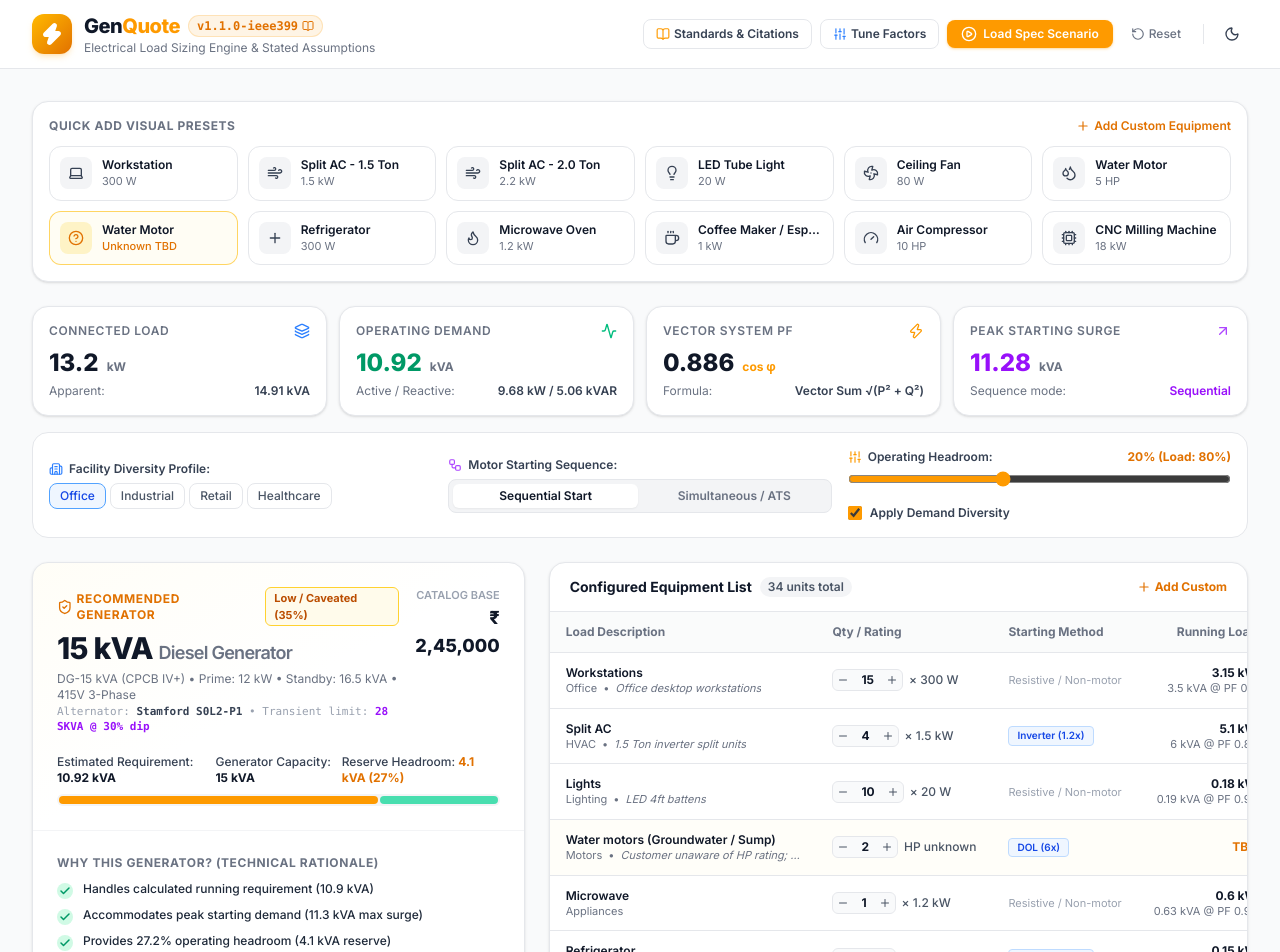
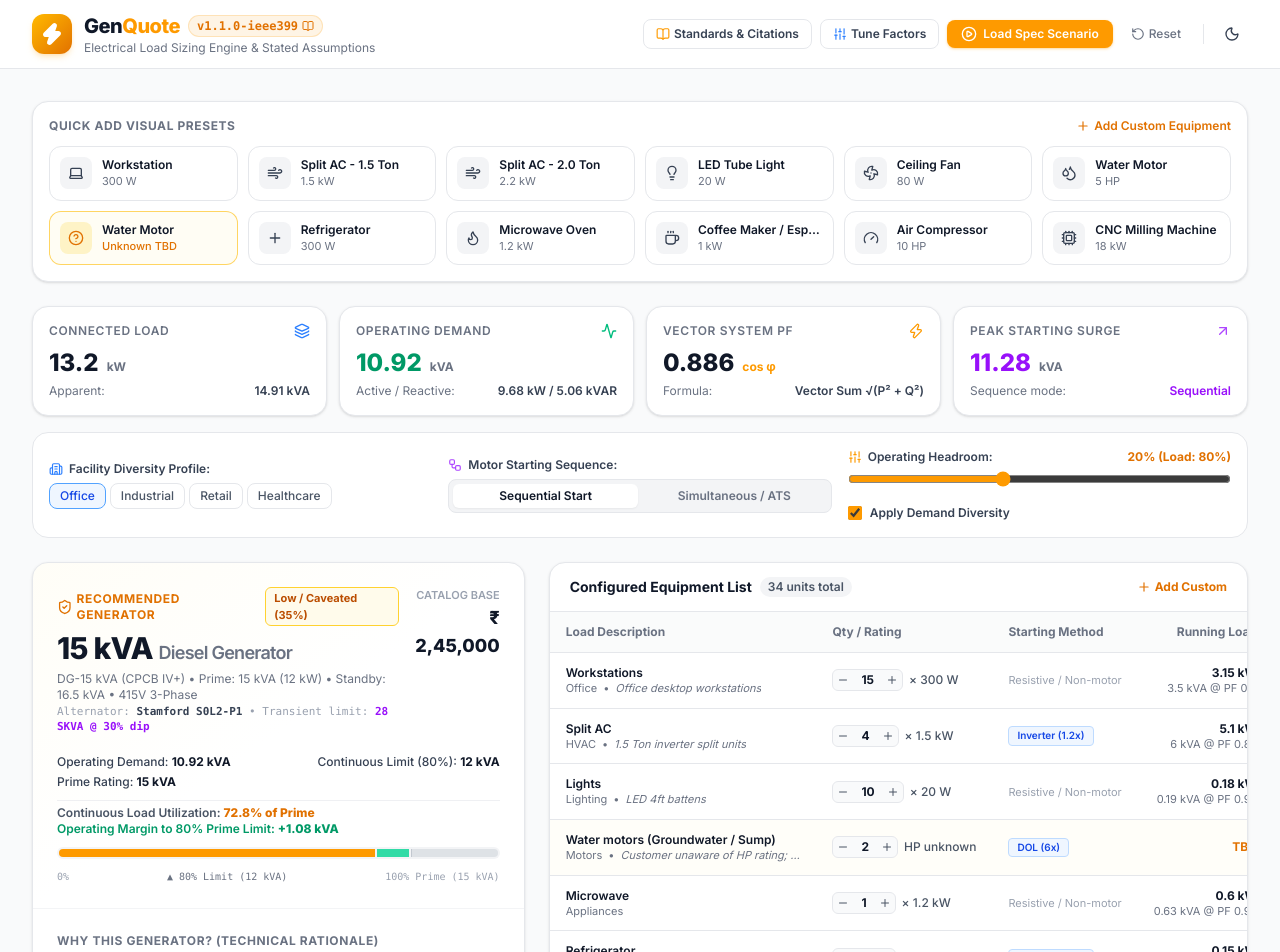
Before and after one commit to VikneshVK/Main-App, a React (Vite) app: page / in a window 1280 px wide. Shown: the top 952 px of the page. Built offline with nearby package versions, Linux system fonts and the light colour scheme.

Commit message:
fix(engine): measure operating headroom against continuous limit (80% Prime) instead of generator rating

```diff
--- a/src/engine/confidence.ts
+++ b/src/engine/confidence.ts
@@ -13,8 +13,8 @@ export function evaluateConfidence(
   recommendedGen: GeneratorModel | null,
   diversifiedKva: number,
   peakTransientKva: number,
-  headroomKva: number,
-  _headroomPercent: number
+  _headroomKva: number,
+  headroomPercent: number
 ): ConfidenceEvaluation {
   const warnings: string[] = [];
   const rationale: string[] = [];
@@ -61,8 +61,30 @@ export function evaluateConfidence(
       rationale.push('Provides stable power for linear/steady-state loads');
     }
 
-    const actualHeadroomPercent = round(((recommendedGen.primeKva - diversifiedKva) / recommendedGen.primeKva) * 100, 1);
-    rationale.push(`Provides ${actualHeadroomPercent}% operating headroom (${round(headroomKva, 1)} kVA reserve)`);
+    const continuousLimitRatio = 1 - headroomPercent / 100;
+    const continuousOperatingLimit = round(recommendedGen.primeKva * continuousLimitRatio, 2);
+    const continuousLimitPercent = Math.round(continuousLimitRatio * 100);
+    const utilizationPercent = round((diversifiedKva / recommendedGen.primeKva) * 100, 1);
+    const operatingMarginKva = round(continuousOperatingLimit - diversifiedKva, 2);
+
+    if (operatingMarginKva > 0) {
+      rationale.push(
+        `Operates at ${utilizationPercent}% of Prime capacity, leaving ${operatingMarginKva} kVA before the ${continuousLimitPercent}% continuous operating limit.`
+      );
+    } else if (operatingMarginKva === 0) {
+      rationale.push(
+        `Operates at ${utilizationPercent}% of Prime capacity, exactly matching the ${continuousLimitPercent}% continuous operating limit.`
+      );
+    } else {
+      const deficitKva = round(Math.abs(operatingMarginKva), 2);
+      rationale.push(
+        `Operates at ${utilizationPercent}% of Prime capacity, exceeding the ${continuousLimitPercent}% continuous operating limit by ${deficitKva} kVA.`
+      );
+      warnings.push(
+        `Continuous loading alert: Operating demand (${round(diversifiedKva, 1)} kVA) exceeds the ${continuousLimitPercent}% continuous limit (${continuousOperatingLimit} kVA).`
+      );
+      score -= 20;
+    }
 
     // Check if starting surge is close to transient limit
     if (peakTransientKva > recommendedGen.transientCapacityKva * 0.85) {
--- a/src/engine/sizingEngine.ts
+++ b/src/engine/sizingEngine.ts
@@ -194,17 +194,43 @@ export function calculateGeneratorSizing(
     catalog
   );
 
-  const availableHeadroomKva = recommended
-    ? round(Math.max(0, recommended.primeKva - totalDiversifiedKva), 1)
+  // The generator evaluated for continuous headroom is the recommended unit,
+  // or the minimum acceptable unit if no generator satisfies the full headroom reserve.
+  const evalGenerator = recommended ?? minimumAcceptable;
+
+  // Continuous operating limit based on Prime capacity and headroom setting:
+  // continuousLimit = Prime * (1 - headroomPercent/100)
+  const continuousLimitRatio = 1 - config.headroomPercent / 100;
+  const continuousOperatingLimitKva = evalGenerator
+    ? round(evalGenerator.primeKva * continuousLimitRatio, 2)
     : 0;
+
+  // Continuous Load Utilization (% of Prime):
+  // utilization = (operatingDemand / Prime) * 100
+  const continuousLoadUtilizationPercent = evalGenerator && evalGenerator.primeKva > 0
+    ? round((totalDiversifiedKva / evalGenerator.primeKva) * 100, 1)
+    : 0;
+
+  // Operating Margin to continuous operating limit:
+  // operatingMargin = continuousLimit - operatingDemand
+  const operatingMarginKva = evalGenerator
+    ? round(continuousOperatingLimitKva - totalDiversifiedKva, 2)
+    : 0;
+
+  const operatingMarginPercent = evalGenerator && evalGenerator.primeKva > 0
+    ? round((operatingMarginKva / evalGenerator.primeKva) * 100, 1)
+    : 0;
+
+  // availableHeadroomKva represents the operating margin to continuous limit
+  const availableHeadroomKva = operatingMarginKva;
 
   // Evaluate recommendation confidence and warnings
   const confidenceEval = evaluateConfidence(
     loads,
-    recommended,
+    evalGenerator,
     totalDiversifiedKva,
     transientResult.peakTransientKva,
-    availableHeadroomKva,
+    operatingMarginKva,
     config.headroomPercent
   );
 
@@ -286,6 +312,10 @@ export function calculateGeneratorSizing(
 
       headroomPercent: config.headroomPercent,
       requiredPrimeKva,
+      continuousOperatingLimitKva,
+      continuousLoadUtilizationPercent,
+      operatingMarginKva,
+      operatingMarginPercent,
       availableHeadroomKva,
 
       recommendedGenerator: recommended,
--- a/src/engine/types.ts
+++ b/src/engine/types.ts
@@ -133,10 +133,14 @@ export interface SizingResult {
     largestMotorName?: string;
     peakTransientKva: number;
 
-    // Headroom & sizing
+    // Headroom & Continuous Operating Limits
     headroomPercent: number;
     requiredPrimeKva: number;
-    availableHeadroomKva: number;
+    continuousOperatingLimitKva: number;
+    continuousLoadUtilizationPercent: number;
+    operatingMarginKva: number;
+    operatingMarginPercent: number;
+    availableHeadroomKva: number; // Kept for backwards compatibility (equals operatingMarginKva)
 
     // Recommendations
     recommendedGenerator: GeneratorModel | null;
--- a/src/web/components/RecommendationCard.tsx
+++ b/src/web/components/RecommendationCard.tsx
@@ -37,9 +37,11 @@ export const RecommendationCard: React.FC<RecommendationCardProps> = ({
   }
 
   // Calculate percentage utilization
-  const utilizationPercent = Math.min(
-    100,
-    Math.round((summary.totalDiversifiedKva / recommended.primeKva) * 100)
+  const continuousLimitPercent = 100 - summary.headroomPercent;
+  const isOverLimit = summary.operatingMarginKva < 0;
+  const marginBarWidth = Math.max(
+    0,
+    continuousLimitPercent - summary.continuousLoadUtilizationPercent
   );
 
   const confidenceBadge = {
@@ -82,7 +84,7 @@ export const RecommendationCard: React.FC<RecommendationCardProps> = ({
             </h2>
             <div className="text-xs text-gray-500 dark:text-gray-400 mt-1 space-y-0.5">
               <div>
-                {recommended.modelName} • Prime: {recommended.primeKw} kW • Standby: {recommended.standbyKva} kVA • {recommended.voltage}
+                {recommended.modelName} • Prime: {recommended.primeKva} kVA ({recommended.primeKw} kW) • Standby: {recommended.standbyKva} kVA • {recommended.voltage}
               </div>
               {recommended.alternatorModel && (
                 <div className="text-[11px] font-mono text-gray-400">
@@ -105,39 +107,92 @@ export const RecommendationCard: React.FC<RecommendationCardProps> = ({
         </div>
 
         {/* Headroom / Capacity Bar */}
-        <div className="mt-5 space-y-2">
-          <div className="flex items-center justify-between text-xs font-medium text-gray-700 dark:text-gray-300">
+        <div className="mt-5 space-y-2.5">
+          <div className="flex flex-wrap items-center justify-between text-xs font-medium text-gray-700 dark:text-gray-300 gap-y-1">
             <span>
-              Estimated Requirement:{' '}
+              Operating Demand:{' '}
               <strong className="text-gray-900 dark:text-white">
                 {summary.totalDiversifiedKva} kVA
               </strong>
             </span>
             <span>
-              Generator Capacity:{' '}
+              Continuous Limit ({continuousLimitPercent}%):{' '}
+              <strong className="text-gray-900 dark:text-white">
+                {summary.continuousOperatingLimitKva} kVA
+              </strong>
+            </span>
+            <span>
+              Prime Rating:{' '}
               <strong className="text-gray-900 dark:text-white">
                 {recommended.primeKva} kVA
               </strong>
             </span>
-            <span>
-              Reserve Headroom:{' '}
-              <strong className="text-amber-600 dark:text-amber-400">
-                {summary.availableHeadroomKva} kVA ({100 - utilizationPercent}%)
+          </div>
+
+          <div className="flex flex-wrap items-center justify-between text-xs font-semibold pt-1 border-t border-gray-200/60 dark:border-gray-700/40">
+            <span className="text-gray-600 dark:text-gray-300">
+              Continuous Load Utilization:{' '}
+              <strong
+                className={
+                  isOverLimit
+                    ? 'text-red-600 dark:text-red-400'
+                    : 'text-amber-600 dark:text-amber-400'
+                }
+              >
+                {summary.continuousLoadUtilizationPercent}% of Prime
+              </strong>
+            </span>
+            <span
+              className={
+                isOverLimit
+                  ? 'text-red-600 dark:text-red-400'
+                  : 'text-emerald-600 dark:text-emerald-400'
+              }
+            >
+              Operating Margin to {continuousLimitPercent}% Prime Limit:{' '}
+              <strong>
+                {summary.operatingMarginKva > 0
+                  ? `+${summary.operatingMarginKva}`
+                  : summary.operatingMarginKva}{' '}
+                kVA
               </strong>
             </span>
           </div>
 
-          <div className="h-3 w-full bg-gray-100 dark:bg-gray-800 rounded-full overflow-hidden flex p-0.5">
+          {/* Visual Progress Bar */}
+          <div className="h-3 w-full bg-gray-100 dark:bg-gray-800 rounded-full overflow-hidden flex p-0.5 relative">
+            {/* 1. Demand segment */}
             <div
-              className="h-full bg-amber-500 rounded-full transition-all duration-300"
-              style={{ width: `${utilizationPercent}%` }}
-              title={`Running Load: ${utilizationPercent}% of Prime`}
+              className={`h-full rounded-l-full transition-all duration-300 ${
+                isOverLimit ? 'bg-red-500' : 'bg-amber-500'
+              }`}
+              style={{
+                width: `${Math.min(100, summary.continuousLoadUtilizationPercent)}%`,
+              }}
+              title={`Demand: ${summary.continuousLoadUtilizationPercent}% of Prime`}
             />
+            {/* 2. Margin segment up to continuous limit */}
+            {marginBarWidth > 0 && (
+              <div
+                className="h-full bg-emerald-400/80 dark:bg-emerald-500/60 transition-all duration-300 ml-0.5"
+                style={{ width: `${marginBarWidth}%` }}
+                title={`Operating Margin: ${summary.operatingMarginKva} kVA before ${continuousLimitPercent}% limit`}
+              />
+            )}
+            {/* 3. Reserved Headroom buffer */}
             <div
-              className="h-full bg-emerald-400/70 dark:bg-emerald-500/50 rounded-full transition-all duration-300 ml-0.5"
-              style={{ width: `${100 - utilizationPercent}%` }}
-              title={`Available Headroom: ${100 - utilizationPercent}%`}
+              className="h-full bg-gray-300/60 dark:bg-gray-700/60 rounded-r-full transition-all duration-300 ml-0.5 border-l border-gray-400/40 dark:border-gray-600/40"
+              style={{ width: `${summary.headroomPercent}%` }}
+              title={`Reserved Headroom Buffer: ${summary.headroomPercent}% (Loading capped at ${continuousLimitPercent}%)`}
             />
+          </div>
+
+          <div className="flex items-center justify-between text-[10px] text-gray-400 font-mono">
+            <span>0%</span>
+            <span className="text-gray-500 dark:text-gray-400 font-medium">
+              ▲ {continuousLimitPercent}% Limit ({summary.continuousOperatingLimitKva} kVA)
+            </span>
+            <span>100% Prime ({recommended.primeKva} kVA)</span>
           </div>
         </div>
       </div>
```
Also changed, not shown: 1 other file (tests, documents, lock files or other folders).
